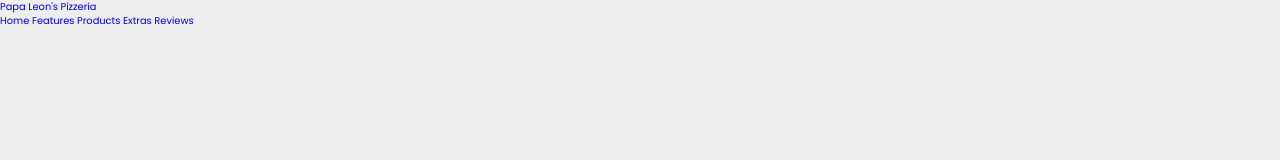
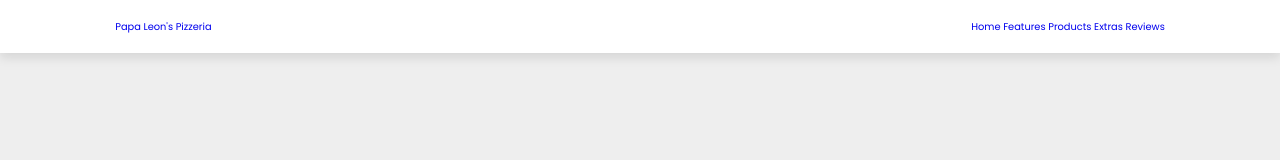
Before and after one commit to leonjaden/pizzeria, a plain HTML site: page index.html in a window 1280 px wide. Drawn offline with Linux system fonts and the light colour scheme.

Commit message:
Aimages folder

```diff
--- a/css/style.css
+++ b/css/style.css
@@ -30,3 +30,14 @@ html{
 body{
   background: #eee;
 }
+
+.header{
+  position: fixed;
+  top:0; left:0; right:0;
+  z-index: 1000;
+  display: flex;
+  justify-content: space-between;
+  padding:2rem 9%;
+  background: #fff;
+  box-shadow: var(--box-shadow);
+}
--- a/index.html
+++ b/index.html
@@ -11,7 +11,7 @@
 <body>
 
   <header class="header">
-    <a href="#" class="logo" >Papa Leon's Pizzeria</a>
+    <a href="#" class="logo" src="" >Papa Leon's Pizzeria</a>
 
     <nav>
       <a href="#home">Home</a>
```
